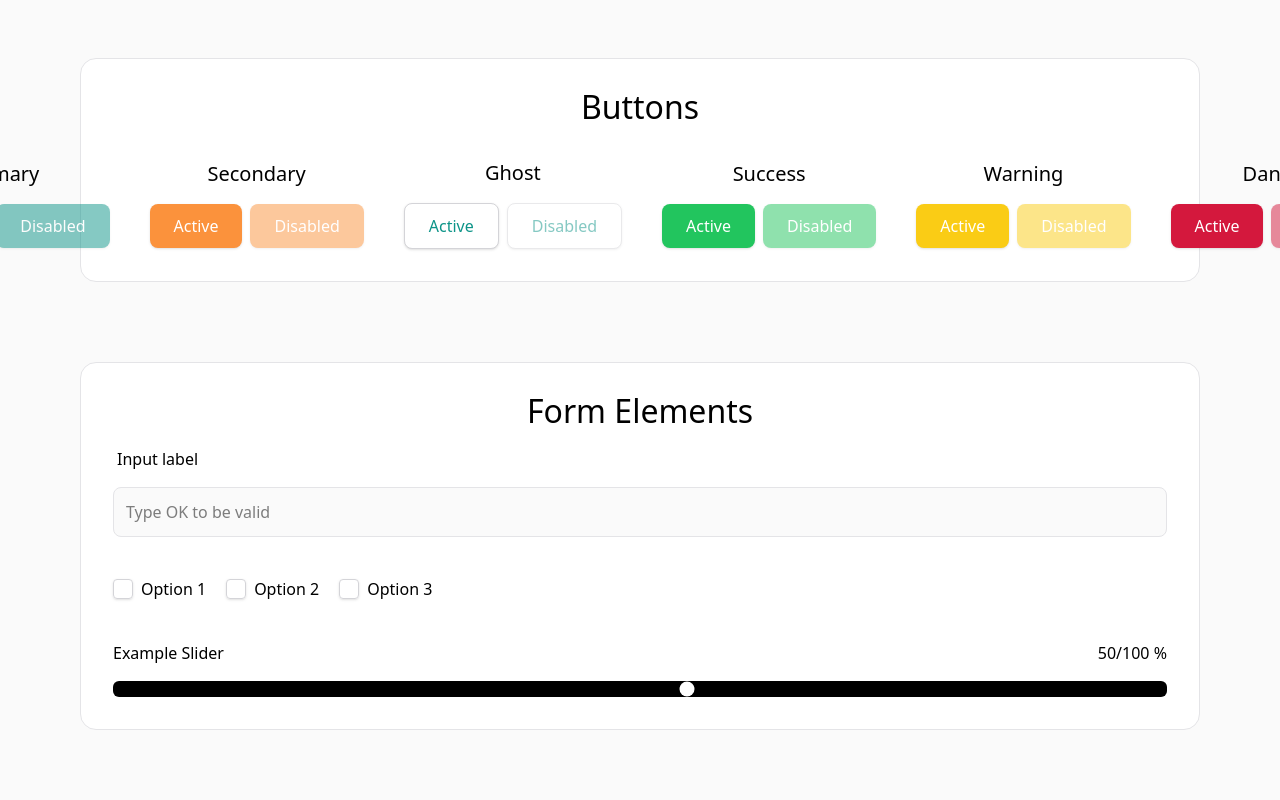
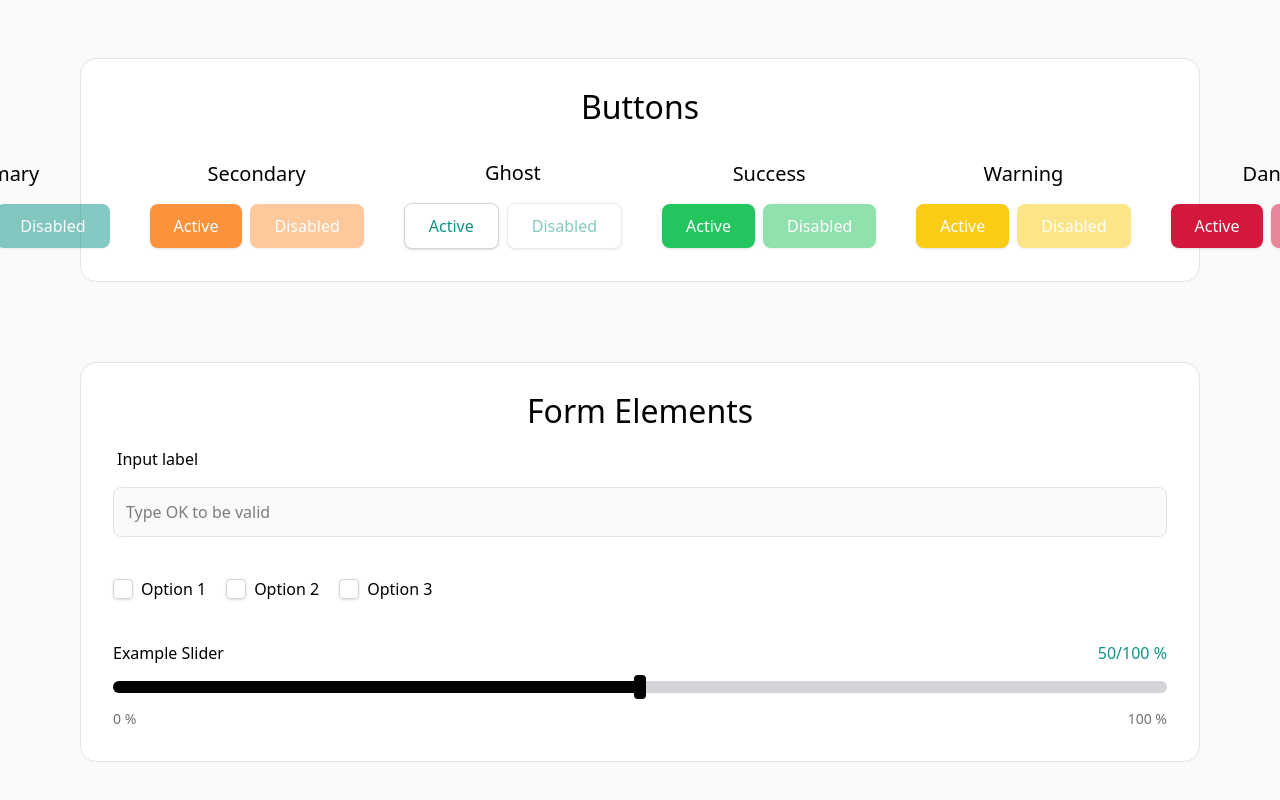
Before and after one commit to gregoirelebas/SkillSwap-Front, a React (Vite) app: page / in a window 1280 px wide. Shown: the part 1092-1892 px from the top of the page. Built offline with nearby package versions, Linux system fonts and the light colour scheme.

Commit message:
Improved slider design.

```diff
--- a/src/components/slider.tsx
+++ b/src/components/slider.tsx
@@ -1,4 +1,4 @@
-import type { HTMLAttributes } from 'react';
+import { type HTMLAttributes } from 'react';
 
 interface SliderProps extends HTMLAttributes<HTMLInputElement> {
   label?: string;
@@ -10,21 +10,51 @@ interface SliderProps extends HTMLAttributes<HTMLInputElement> {
   displayMax: boolean;
 }
 
-export default function Slider({ label, value, max, unit, displayMax, ...props }: SliderProps) {
+export default function Slider({
+  label,
+  value,
+  min,
+  max,
+  unit,
+  displayMax,
+  ...props
+}: SliderProps) {
+  function getPercentage(value: number, max: number) {
+    return (value / max) * 100;
+  }
+
   return (
-    <div className="column gap-4">
+    <div className="relative column gap-4">
       <div className="w-full flex justify-between items-center">
         <label htmlFor={props.id}>{label}</label>
-        <span>
+        <span className="text-primary">
           {value}
           {displayMax ? `/${max}` : ''} {unit}
         </span>
       </div>
-      <input
-        type="range"
-        className="w-full h-4 rounded-md appearance-none bg-black cursor-pointer accent-white hover:accent-neutral-300"
-        {...props}
-      />
+      <div className="w-full flex relative">
+        <input
+          type="range"
+          className="w-full h-3 appearance-none rounded-md cursor-pointer bg-neutral-300
+        [&::-webkit-slider-thumb]:appearance-none [&::-webkit-slider-thumb]:w-3 [&::-webkit-slider-thumb]:h-6
+        [&::-webkit-slider-thumb]:bg-black [&::-webkit-slider-thumb]:rounded [&::-webkit-slider-thumb]:cursor-pointer
+        [&::-moz-range-thumb]:w-3 [&::-moz-range-thumb]:h-6 [&::-moz-range-thumb]:bg-black [&::-moz-range-thumb]:rounded [&::-moz-range-thumb]:cursor-pointer
+        "
+          value={value}
+          {...props}
+        />
+        <div
+          className={'h-3 absolute rounded-md bg-black pointer-events-none'}
+          style={{ width: `${getPercentage(Number(value), max)}%` }}></div>
+      </div>
+      <div className="w-full flex justify-between">
+        <span className="text-sm text-neutral-500">
+          {min} {unit}
+        </span>
+        <span className="text-sm text-neutral-500">
+          {max} {unit}
+        </span>
+      </div>
     </div>
   );
 }
--- a/src/pages/Toolkit.tsx
+++ b/src/pages/Toolkit.tsx
@@ -154,9 +154,9 @@ export default function Toolkit() {
             label="Example Slider"
             id="slider"
             value={sliderValue}
-            min={-10}
+            min={0}
             max={100}
-            step={10}
+            step={1}
             unit="%"
             displayMax={true}
             onChange={(e) => setSliderValue(Number(e.currentTarget.value))}
```
